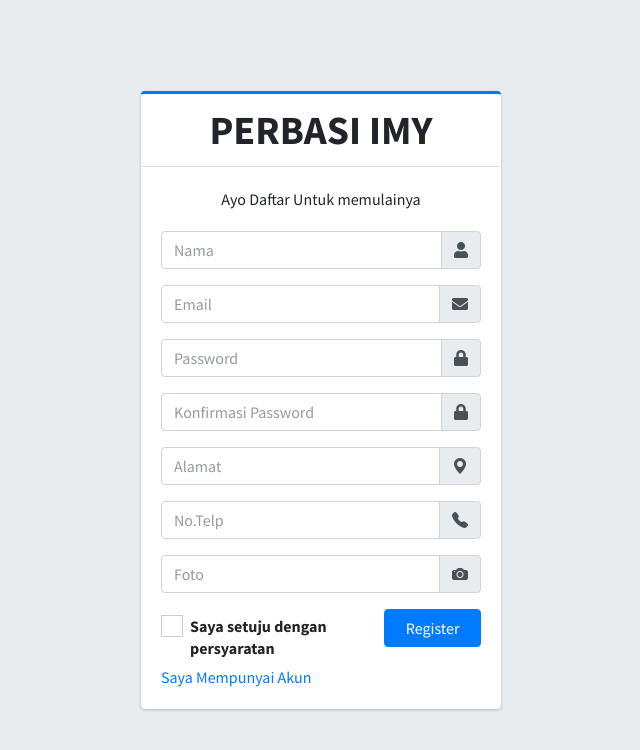
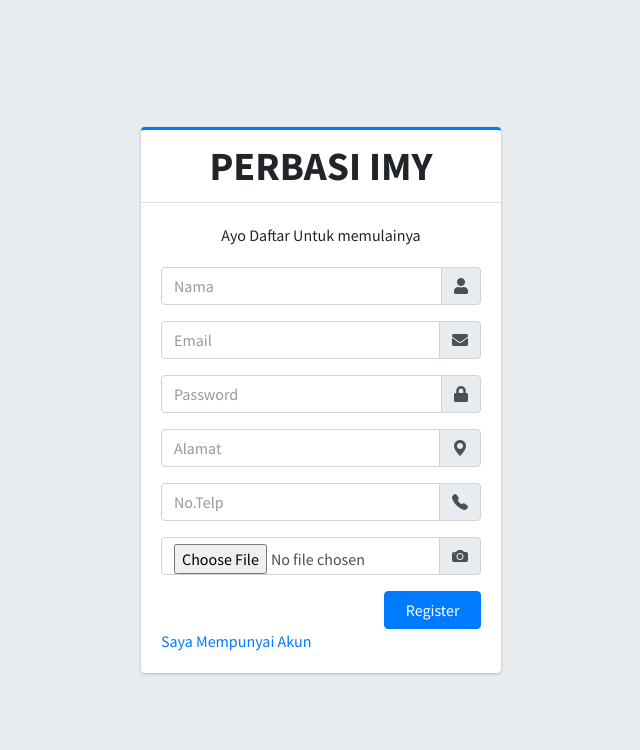
Before and after one commit to PutriSetiyaningrum/Tugas-Akhirr, a Laravel app: page /register in a window 1280 px wide. Shown: the top 750 px of the page, without its empty margins (319-959 px from the left). Run offline with Laravel 9, Linux system fonts and the light colour scheme; some libraries are stand-ins or nearby versions.

Commit message:
input form register tapi belum masuk ke database

```diff
--- a/app/Http/Controllers/LoginController.php
+++ b/app/Http/Controllers/LoginController.php
@@ -23,4 +23,12 @@ class LoginController extends Controller
        Auth::logout();
        return redirect ('/');
     }
+
+    public function registrasi(){
+        return view ('user/landingpage/register');
+    }
+
+    public function simpanregistrasi(Request $request){
+        dd($request->all());
+    }
 }
--- a/app/Models/User.php
+++ b/app/Models/User.php
@@ -19,8 +19,12 @@ class User extends Authenticatable
      */
     protected $fillable = [
         'name',
+        'level',
         'email',
         'password',
+        'alamat',
+        'no.telp',
+        'foto',
     ];
 
     /**
--- a/resources/views/user/landingpage/register.blade.php
+++ b/resources/views/user/landingpage/register.blade.php
@@ -22,14 +22,15 @@
 <div class="register-box">
   <div class="card card-outline card-primary">
     <div class="card-header text-center">
-      <a href="../../index2.html" class="h1"><b>PERBASI IMY</b></a>
+      <a href="{{ url('/') }}" class="h1"><b>PERBASI IMY</b></a>
     </div>
     <div class="card-body">
       <p class="login-box-msg">Ayo Daftar Untuk memulainya</p>
 
-      <form action="../../index.html" method="post">
+      <form action="{{ route('simpanregistrasi') }} " method="post">
+        {{ csrf_field() }}
         <div class="input-group mb-3">
-          <input type="text" class="form-control" placeholder="Nama">
+          <input type="text" class="form-control" name="name" placeholder="Nama">
           <div class="input-group-append">
             <div class="input-group-text">
               <span class="fas fa-user"></span>
@@ -37,7 +38,7 @@
           </div>
         </div>
         <div class="input-group mb-3">
-          <input type="email" class="form-control" placeholder="Email">
+          <input type="email" class="form-control" name="email" placeholder="Email">
           <div class="input-group-append">
             <div class="input-group-text">
               <span class="fas fa-envelope"></span>
@@ -45,7 +46,7 @@
           </div>
         </div>
         <div class="input-group mb-3">
-          <input type="password" class="form-control" placeholder="Password">
+          <input type="password" class="form-control" name="password" placeholder="Password">
           <div class="input-group-append">
             <div class="input-group-text">
               <span class="fas fa-lock"></span>
@@ -53,15 +54,7 @@
           </div>
         </div>
         <div class="input-group mb-3">
-          <input type="konfirmasi Password" class="form-control" placeholder="Konfirmasi Password">
-          <div class="input-group-append">
-            <div class="input-group-text">
-              <span class="fas fa-lock"></span>
-            </div>
-          </div>
-        </div>
-        <div class="input-group mb-3">
-          <input type="Alamat" class="form-control" placeholder="Alamat">
+          <input type="Alamat" class="form-control" name="alamat" placeholder="Alamat">
           <div class="input-group-append">
             <div class="input-group-text">
                 <i class="bi bi-geo-alt-fill"></i>
@@ -69,7 +62,7 @@
           </div>
         </div>
         <div class="input-group mb-3">
-          <input type="No.Telp" class="form-control" placeholder="No.Telp">
+          <input type="No.Telp" class="form-control" name="no.telp" placeholder="No.Telp">
           <div class="input-group-append">
             <div class="input-group-text">
                 <i class="bi bi-telephone-fill"></i>
@@ -77,7 +70,7 @@
           </div>
         </div>
         <div class="input-group mb-3">
-          <input type="Foto" class="form-control" placeholder="Foto">
+          <input type="File" class="form-control" name="foto" placeholder="Foto">
           <div class="input-group-append">
             <div class="input-group-text">
                 <i class="bi bi-camera-fill"></i>
@@ -86,12 +79,6 @@
         </div>
         <div class="row">
           <div class="col-8">
-            <div class="icheck-primary">
-              <input type="checkbox" id="agreeTerms" name="terms" value="agree">
-              <label for="agreeTerms">
-               Saya setuju dengan persyaratan<a href="#"></a>
-              </label>
-            </div>
           </div>
           <!-- /.col -->
           <div class="col-4">
--- a/routes/web.php
+++ b/routes/web.php
@@ -22,6 +22,8 @@ Route::get('/s&k', function () {return view('/user/landingpage/s&k');});
 Route::get('/kontak', function () {return view('/user/landingpage/kontak');});
 Route::get('/login', function () {return view('/user/landingpage/login');});
 Route::get('/register', function () {return view('/user/landingpage/register');});
+Route::get('/register', [LoginController::class,'registrasi'])->name('registrasi');
+Route::post('/simpanregister', [LoginController::class,'simpanregistrasi'])->name('simpanregistrasi');
 Route::get('/login', [LoginController::class,'halamanlogin'])->name('login');
 Route::get('/logout', [LoginController::class,'logout'])->name('logout');
 Route::post('/postlogin', [LoginController::class,'postlogin'])->name('postlogin');
```
Also changed, not shown: resources/views/user/landingpage/login.blade.php (+1 -7 lines).
